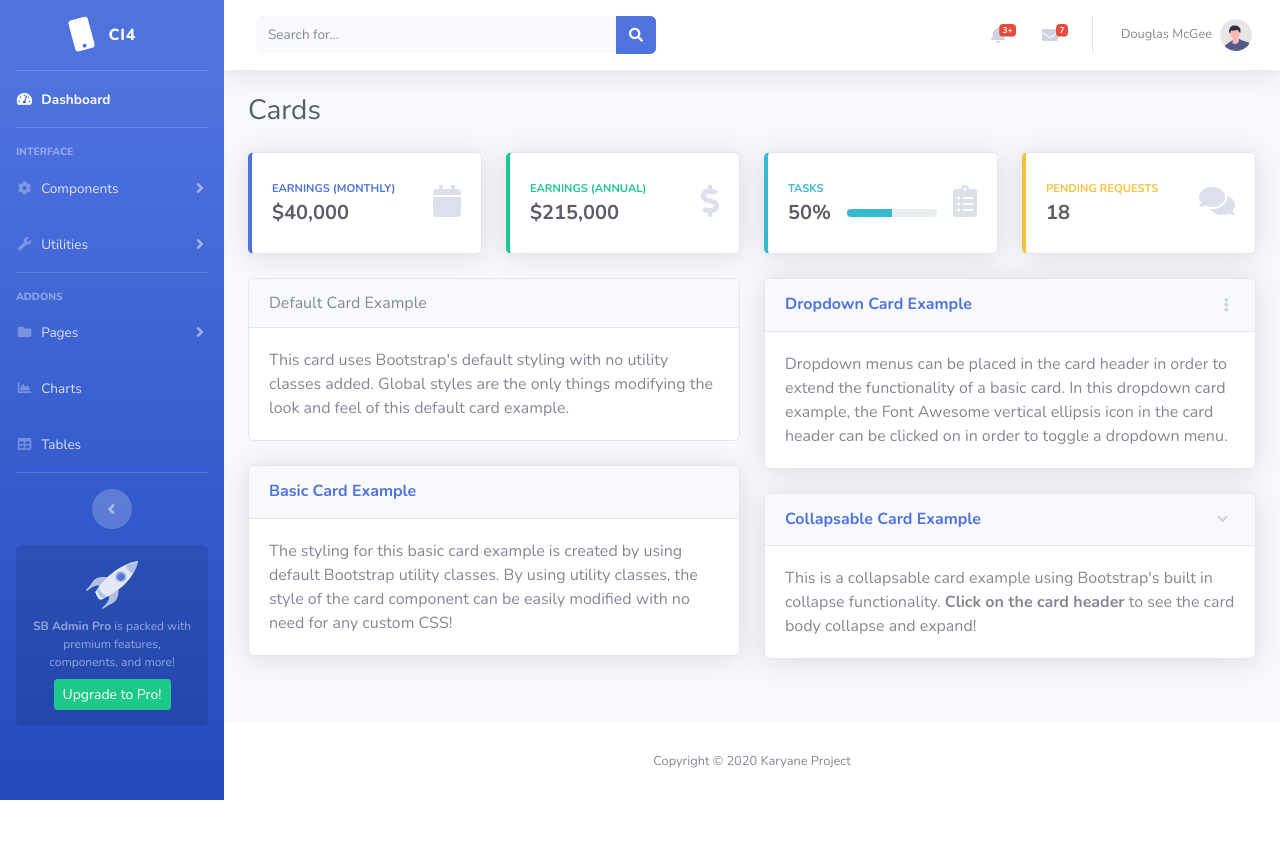
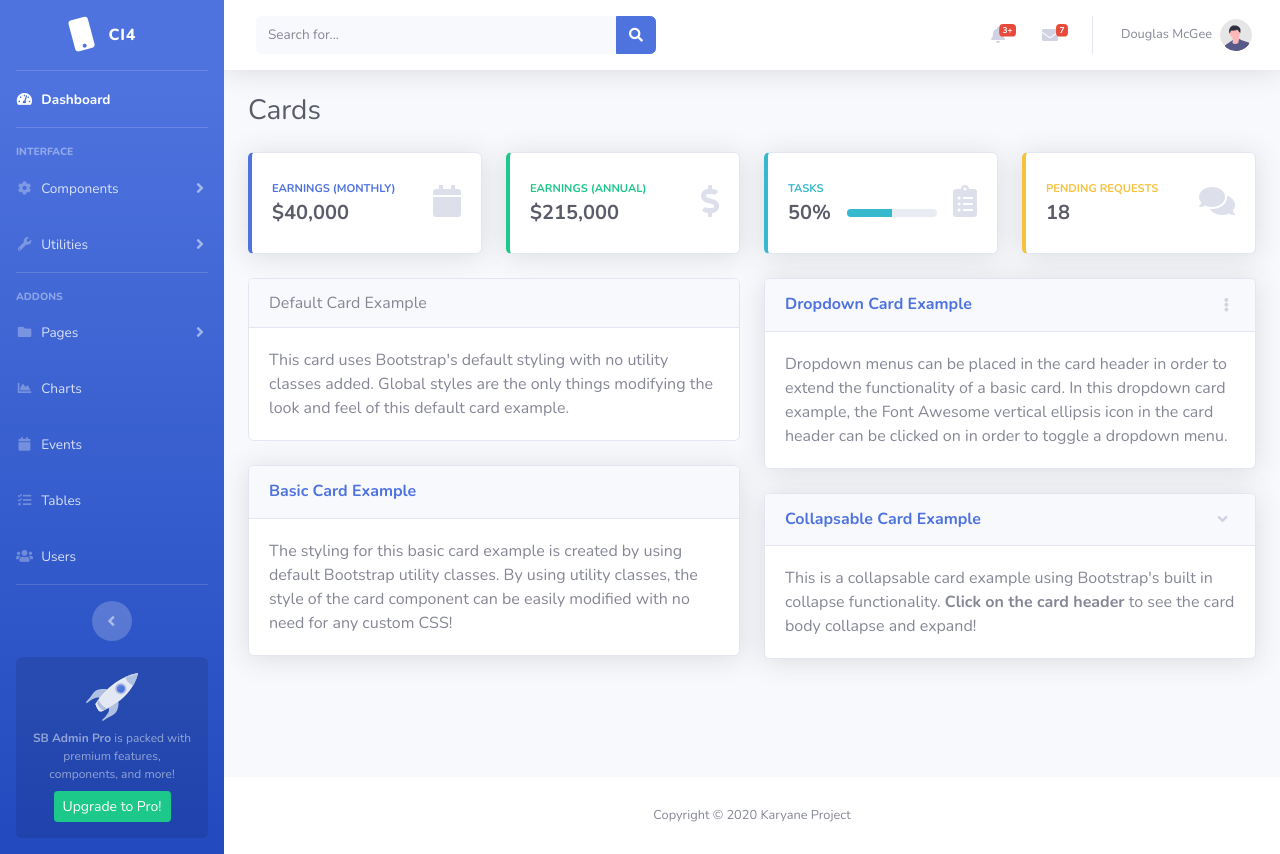
Before and after one commit to rintocode/CI4-SB-Admin-Dashboard, a CodeIgniter 4 app: template app/Views/admin/cards.php in a window 1280 px wide. Before the commit the page ends 800 px from the top, so only its background shows below. Run offline with PHP 8.4 and a stand-in for CodeIgniter, Linux system fonts and the light colour scheme; the template is opened without the code that fills it, so the values that code supplies are empty; some libraries are stand-ins or nearby versions.

Commit message:
first committed

```diff
--- a/app/Views/admin/layout/sidebar.php
+++ b/app/Views/admin/layout/sidebar.php
@@ -94,11 +94,26 @@
             <span>Charts</span></a>
     </li>
 
+    <!-- Nav Item - Event -->
+    <li class="nav-item">
+        <a class="nav-link" href="/admin/events">
+        <i class="fa fa-fw fa-calendar" aria-hidden="true"></i>
+                    <span>Events</span></a>
+    </li>
+
     <!-- Nav Item - Tables -->
     <li class="nav-item">
         <a class="nav-link" href="/admin/tables">
-            <i class="fas fa-fw fa-table"></i>
-            <span>Tables</span></a>
+        <i class="fa fa-fw fa-tasks" aria-hidden="true"></i>
+                    <span>Tables</span></a>
+    </li>
+
+
+     <!-- Nav Item - Users -->
+     <li class="nav-item">
+        <a class="nav-link" href="/admin/users">
+        <i class="fa fa-fw fa-users"></i>
+            <span>Users</span></a>
     </li>
 
 
--- a/app/Views/admin/layout/template.php
+++ b/app/Views/admin/layout/template.php
@@ -26,7 +26,8 @@
 
     <!-- jQuery -->
     <script type="text/javascript" src="https://cdnjs.cloudflare.com/ajax/libs/jquery/3.3.1/jquery.js"></script>
-        <script src="https://stackpath.bootstrapcdn.com/bootstrap/4.3.1/js/bootstrap.min.js"></script>
+    <script src="https://stackpath.bootstrapcdn.com/bootstrap/4.3.1/js/bootstrap.min.js"></script>
+
 </head>
 
 <body id="page-top">
--- a/composer.json
+++ b/composer.json
@@ -11,7 +11,7 @@
     },
     "require": {
         "php": "^7.4 || ^8.0",
-        "codeigniter4/framework": "^4.0",
+        "codeigniter4/framework": "require-dev",
         "codeigniter4/shield": "dev-develop",
     },
     "require-dev": {
```
